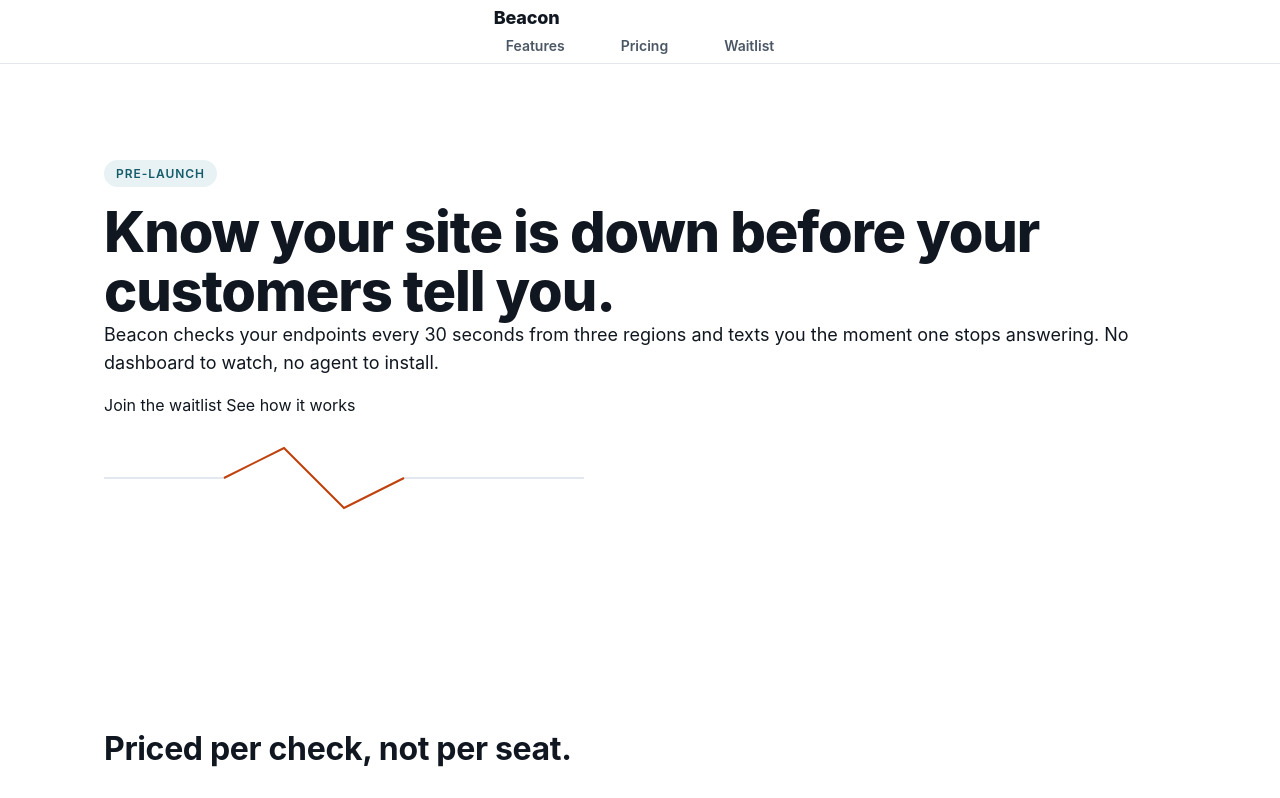
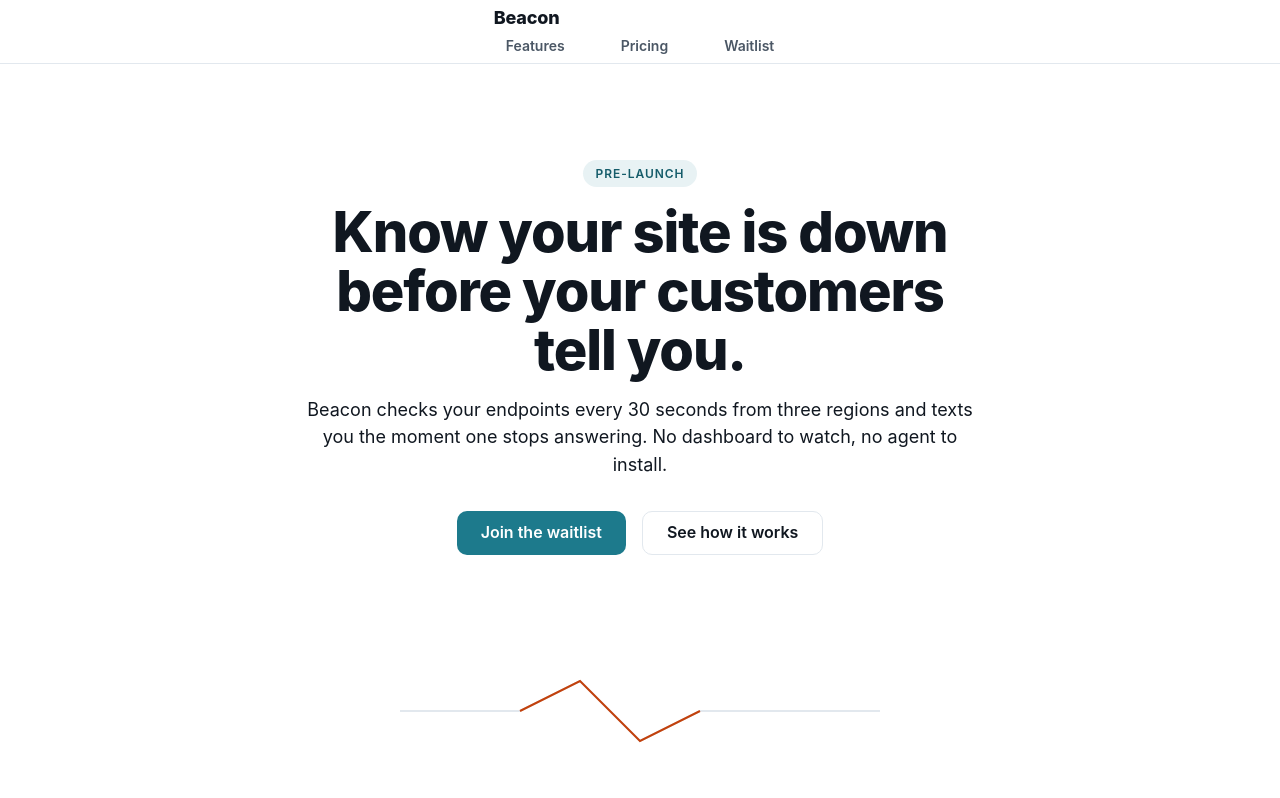
Before and after one commit to rahul-ambarakonda/Clean_Harbours_Demo, a website: page public/index.html in a window 1280 px wide. Shown: the top 798 px of the page. Drawn offline with Linux system fonts and the light colour scheme.

Commit message:
feat: add hero section styles to styles.css

```diff
--- a/public/styles.css
+++ b/public/styles.css
@@ -524,3 +524,109 @@ h3 {
   margin-left: auto;
   margin-right: auto;
 }
+
+/* Buttons */
+.btn {
+  display: inline-flex;
+  align-items: center;
+  justify-content: center;
+  height: 44px;
+  padding: 0 var(--space-5);
+  border-radius: var(--radius-md);
+  font-size: var(--text-body);
+  font-weight: 600;
+  cursor: pointer;
+  transition: all var(--duration-fast) var(--ease);
+  text-decoration: none; /* Remove underline from anchors */
+}
+
+.btn--primary {
+  background-color: var(--color-accent);
+  color: var(--color-surface);
+}
+
+.btn--primary:hover,
+.btn--primary:focus {
+  background-color: var(--color-accent-strong);
+  transform: translateY(-1px);
+}
+
+.btn--primary:active {
+  transform: translateY(1px);
+}
+
+.btn--secondary {
+  background-color: transparent;
+  border: var(--border);
+  color: var(--color-ink);
+}
+
+.btn--secondary:hover,
+.btn--secondary:focus {
+  background-color: var(--color-surface-sunken);
+  transform: translateY(-1px);
+}
+
+.btn--secondary:active {
+  transform: translateY(1px);
+}
+
+.btn--block {
+  width: 100%;
+}
+
+/* Hero Section */
+#hero {
+  scroll-margin-top: 80px; /* Offset for sticky header */
+}
+
+.hero {
+  background-color: var(--color-surface);
+  text-align: center;
+  max-width: 720px; /* Capped width as per spec */
+  margin-left: auto;
+  margin-right: auto;
+}
+
+.hero .container {
+  display: flex;
+  flex-direction: column;
+  align-items: center;
+}
+
+.hero__eyebrow {
+  margin-bottom: var(--space-4);
+  margin-top: 0;
+}
+
+.hero__headline {
+  margin-bottom: var(--space-4);
+  max-width: 18ch; /* Capped measure for readability */
+}
+
+.hero__lead {
+  max-width: 65ch; /* Capped measure for readability */
+  margin-bottom: var(--space-6);
+}
+
+.hero__actions {
+  display: flex;
+  gap: var(--space-4);
+  margin-bottom: var(--space-7);
+}
+
+@media (max-width: 640px) {
+  .hero__actions {
+    flex-direction: column;
+    width: 100%;
+    gap: var(--space-3);
+  }
+
+  .hero__actions .btn {
+    width: 100%; /* Ensure buttons fill width when stacked */
+  }
+}
+
+.hero__pulse-graphic {
+  margin-top: var(--space-7);
+}
```
